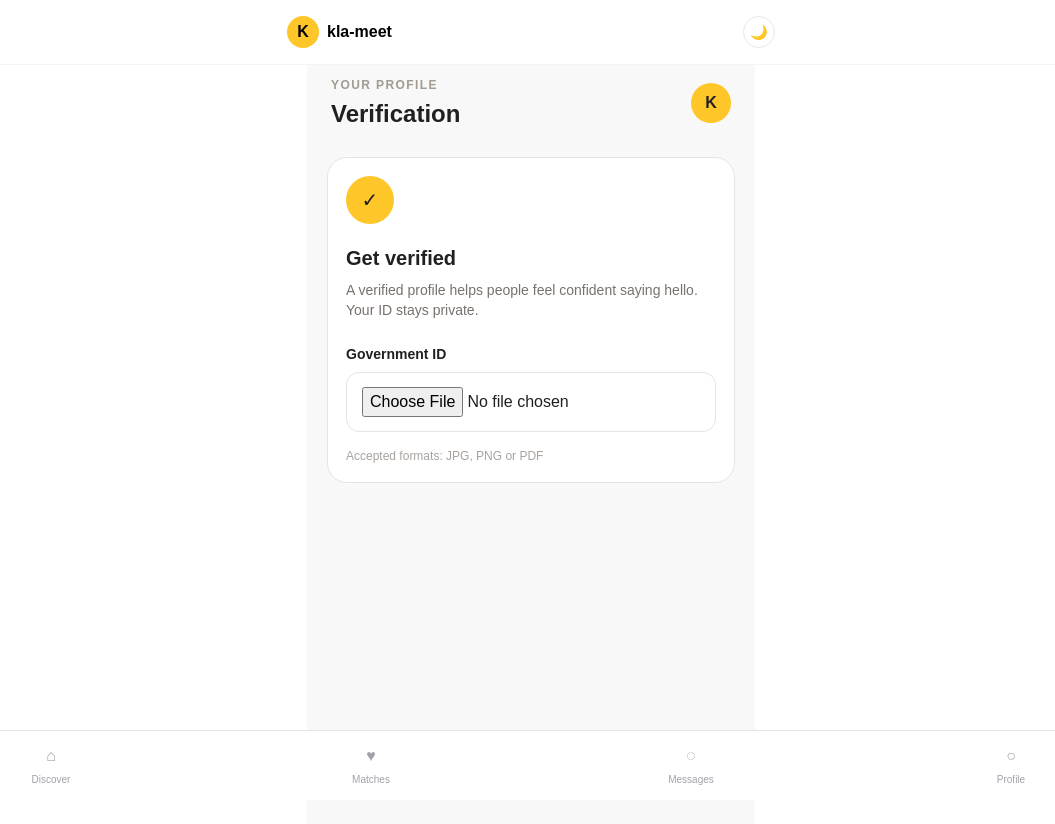
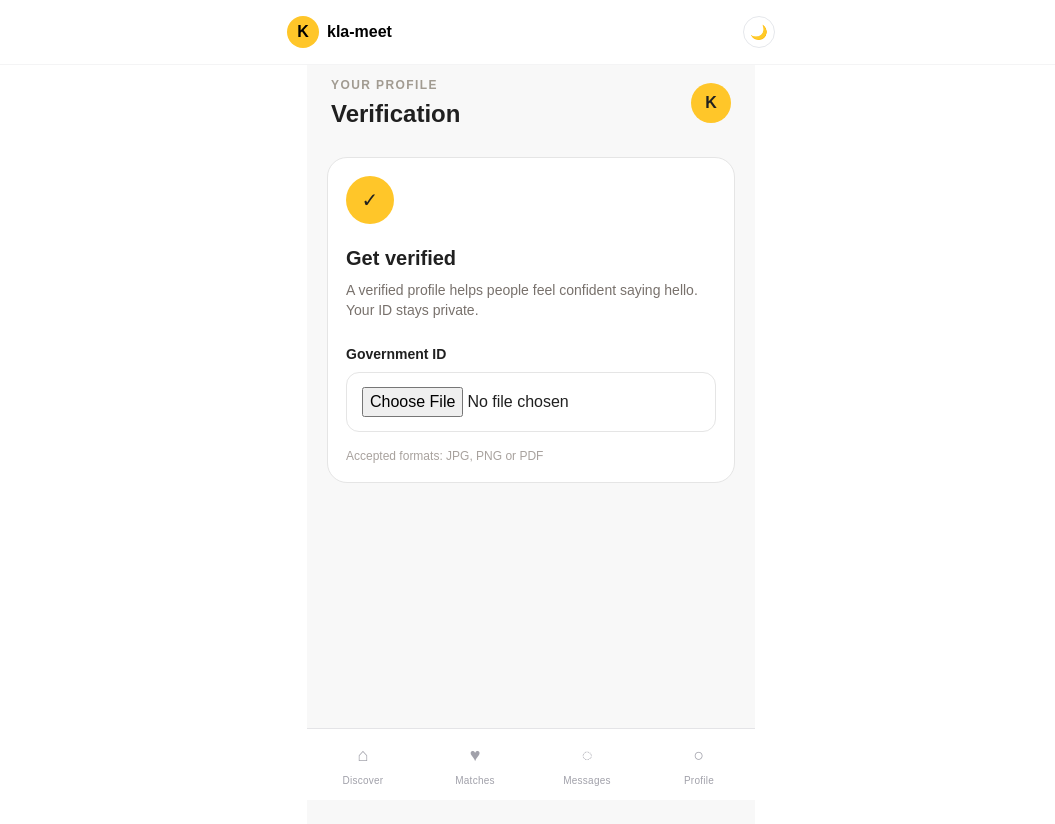
Before and after one commit to hwylhuzail/kla-meet, a Next.js app: page /kyc in a window 1280 px wide. Shown: the top 824 px of the page, without its empty margins (109-1164 px from the left). Built offline with nearby package versions, Linux system fonts and the light colour scheme; no server answers.

Commit message:
Update BottomNav.tsx

```diff
--- a/components/BottomNav.tsx
+++ b/components/BottomNav.tsx
@@ -5,7 +5,6 @@ import { motion } from 'framer-motion'
 
 export default function BottomNav(){
   const p=usePathname();
-  // FIXED: Removed Explore, Fixed Messages href, 4 tabs only
   const tabs=[
     {h:'/discover',l:'Discover',i:'⌂'},
     {h:'/matches',l:'Matches',i:'♥'},
@@ -13,19 +12,21 @@ export default function BottomNav(){
     {h:'/profile',l:'Profile',i:'○'}
   ];
   return (
-    <nav className="fixed bottom-0 left-0 right-0 bg-white/90 dark:bg-zinc-950/90 backdrop-blur-xl border-t border-zinc-200 dark:border-zinc-800 grid grid-cols-4 h-[70px] z-50">
-      {tabs.map(t=>
-        <Link key={t.l} href={t.h} className={`flex flex-col items-center justify-center ${p?.startsWith(t.h)? 'text-black dark:text-white font-bold' : 'text-zinc-400'}`}>
+    <nav className="fixed bottom-0 left-1/2 -translate-x-1/2 w-full max-w-md bg-white/95 dark:bg-zinc-950/95 backdrop-blur-xl border-t border-zinc-200 dark:border-zinc-800 grid grid-cols-4 h-[72px] z-50 pb-[env(safe-area-inset-bottom)]">
+      {tabs.map(t=>{
+        const active = p?.startsWith(t.h)
+        return (
+        <Link key={t.l} href={t.h} className={`flex flex-col items-center justify-center ${active? 'text-black dark:text-white font-bold' : 'text-zinc-400'}`}>
           <motion.span
-            animate={p?.startsWith(t.h)? { y: [0, -4, 0], scale:[1,1.2,1] } : { y: 0 }}
+            animate={active? { y: [0, -4, 0], scale:[1,1.15,1] } : { y: 0 }}
             transition={{ duration: 0.4 }}
-            className={p?.startsWith(t.h)? 'text-[#FFC629]' : ''}
+            className={active? 'text-[#FFC629] text-[18px]' : 'text-[18px]'}
           >
             {t.i}
           </motion.span>
-          <span className="text-[10px] mt-1">{t.l}</span>
+          <span className="text-[10px] mt-1 tracking-wide">{t.l}</span>
         </Link>
-      )}
+      )})}
     </nav>
   )
 }
```
